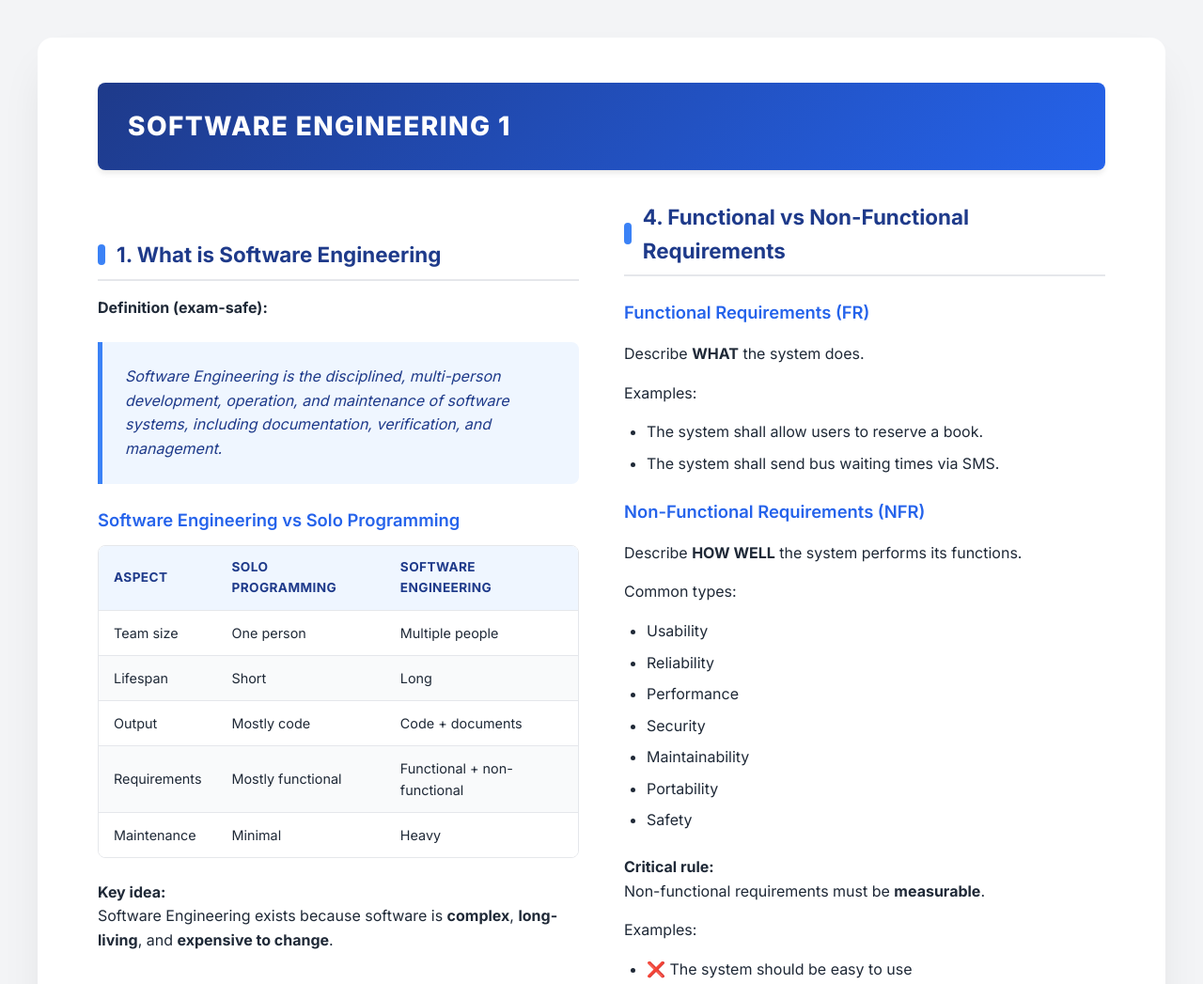
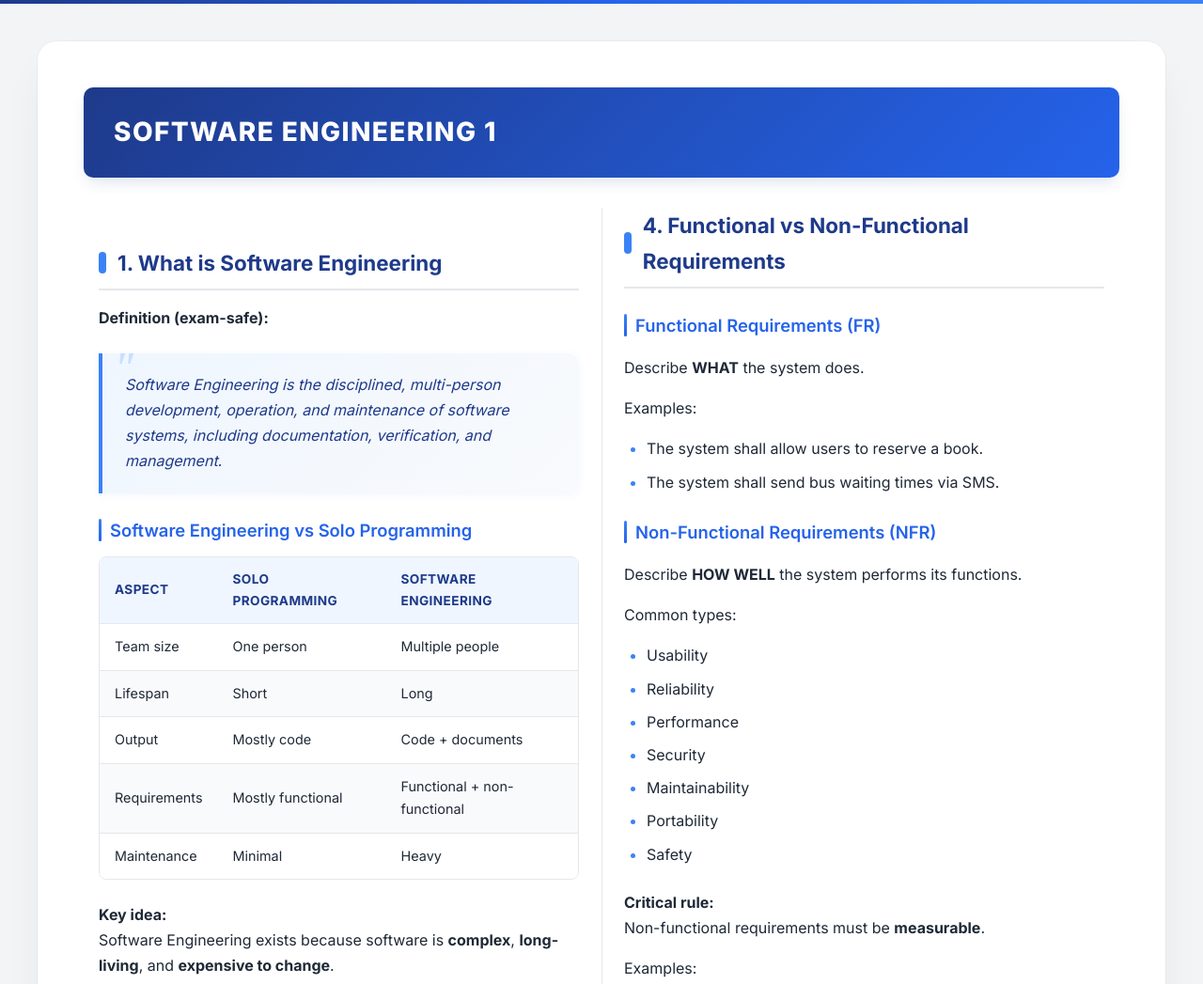
Before and after one commit to PeymanRivandi/SE1ExamNotes, a plain HTML site: page index.html in a window 1280 px wide. Shown: the top 1047 px of the page at 94% size. Drawn offline with Linux system fonts and the light colour scheme.

Commit message:
Enhance styling and layout for improved readability and user experience

```diff
--- a/index.html
+++ b/index.html
@@ -33,15 +33,32 @@
             box-sizing: border-box;
         }
 
+        html {
+            scroll-behavior: smooth;
+        }
+
         body {
             font-family: var(--font-main);
-            font-size: 16px; /* Increased from 11px for readability */
-            line-height: 1.6;
+            font-size: 16px;
+            line-height: 1.7;
             color: var(--text-main);
             margin: 0;
             padding: 0;
             background-color: var(--bg-body);
             -webkit-font-smoothing: antialiased;
+            -moz-osx-font-smoothing: grayscale;
+        }
+
+        /* Top accent bar */
+        body::before {
+            content: '';
+            position: fixed;
+            top: 0;
+            left: 0;
+            right: 0;
+            height: 4px;
+            background: linear-gradient(90deg, var(--primary-dark), var(--primary), var(--accent));
+            z-index: 1000;
         }
 
         /* LAYOUT CONTAINER */
@@ -51,6 +68,7 @@
             margin: 0 auto;
             background: var(--bg-card);
             min-height: 100vh;
+            position: relative;
         }
 
         /* RESPONSIVE COLUMN SYSTEM
@@ -121,6 +139,20 @@
             font-weight: 600;
             break-after: avoid;
             page-break-after: avoid;
+            position: relative;
+            padding-left: 0.75rem;
+        }
+
+        /* Subtle left accent for h3 */
+        h3::before {
+            content: '';
+            position: absolute;
+            left: 0;
+            top: 0.2em;
+            bottom: 0.2em;
+            width: 3px;
+            background: linear-gradient(180deg, var(--accent), var(--primary));
+            border-radius: 2px;
         }
 
         h4 {
@@ -136,7 +168,7 @@
 
         p {
             margin-bottom: 1rem;
-            text-align: left; /* Justify is hard to read on mobile */
+            text-align: left;
         }
 
         /* LISTS */
@@ -147,6 +179,17 @@
 
         li {
             margin-bottom: 0.5rem;
+            position: relative;
+        }
+
+        /* Custom bullet styling for ul */
+        ul li::marker {
+            color: var(--accent);
+        }
+
+        ol li::marker {
+            color: var(--primary);
+            font-weight: 600;
         }
 
         /* TABLE WRAPPER for mobile scroll */
@@ -224,18 +267,47 @@
             background-color: #f9fafb;
         }
 
+        /* Table row hover effect */
+        tbody tr {
+            transition: background-color 0.15s ease;
+        }
+
+        tbody tr:hover {
+            background-color: var(--accent-bg);
+        }
+
         /* SPECIAL ELEMENTS */
 
         /* Blockquotes - Make them pop */
         blockquote {
             margin: 1.5rem 0;
-            padding: 1.5rem;
-            background-color: var(--accent-bg);
-            border-left: 5px solid var(--accent);
+            padding: 1.25rem 1.5rem;
+            background: linear-gradient(135deg, var(--accent-bg) 0%, #f8fafc 100%);
+            border-left: 4px solid var(--accent);
             font-style: italic;
-            border-radius: 0 8px 8px 0;
+            border-radius: 0 12px 12px 0;
             color: var(--primary-dark);
             position: relative;
+            box-shadow: 0 2px 8px rgba(37, 99, 235, 0.06);
+            transition: transform 0.2s ease, box-shadow 0.2s ease;
+        }
+
+        blockquote:hover {
+            transform: translateX(4px);
+            box-shadow: 0 4px 12px rgba(37, 99, 235, 0.1);
+        }
+
+        /* Quote icon */
+        blockquote::before {
+            content: '"';
+            position: absolute;
+            top: -8px;
+            left: 12px;
+            font-size: 3rem;
+            color: var(--accent);
+            opacity: 0.2;
+            font-family: Georgia, serif;
+            line-height: 1;
         }
 
         /* Code & Preformatted */
@@ -243,40 +315,74 @@
             font-family: 'Menlo', 'Monaco', 'Courier New', monospace;
             background-color: #f1f5f9;
             color: #d63384;
-            padding: 0.2em 0.4em;
+            padding: 0.2em 0.5em;
             border-radius: 4px;
-            font-size: 0.9em;
+            font-size: 0.875em;
+            border: 1px solid #e2e8f0;
         }
 
         pre {
-            background-color: #1e293b; /* Dark theme for code blocks */
+            background: linear-gradient(145deg, #1e293b 0%, #0f172a 100%);
             color: #e2e8f0;
-            padding: 1rem;
-            border-radius: 8px;
+            padding: 1.25rem;
+            border-radius: 10px;
             overflow-x: auto;
             margin: 1rem 0;
             font-size: 0.9rem;
-            border: 1px solid var(--border);
+            border: 1px solid #334155;
+            box-shadow: 0 4px 6px -1px rgba(0, 0, 0, 0.1), inset 0 1px 0 rgba(255, 255, 255, 0.05);
         }
 
         pre code {
             background-color: transparent;
             color: inherit;
             padding: 0;
-        }
-
-        /* Highlight classes based on content (using CSS attribute selectors if classes aren't there) */
-        /* Since we can't add classes, we style 'strong' heavily */
+            border: none;
+        }
+
+        /* Strong text styling */
         strong {
             font-weight: 700;
             color: var(--text-main);
         }
 
+        /* Success/Error indicators in content */
+        li:has(> strong:first-child) {
+            padding-left: 0.25rem;
+        }
+
         /* Divider */
         hr {
             border: 0;
-            border-top: 1px solid var(--border);
+            height: 2px;
+            background: linear-gradient(90deg, transparent, var(--border), transparent);
             margin: 3rem 0;
+        }
+
+        /* Selection styling */
+        ::selection {
+            background-color: var(--accent);
+            color: white;
+        }
+
+        /* Smooth scrollbar */
+        ::-webkit-scrollbar {
+            width: 8px;
+            height: 8px;
+        }
+
+        ::-webkit-scrollbar-track {
+            background: #f1f5f9;
+            border-radius: 4px;
+        }
+
+        ::-webkit-scrollbar-thumb {
+            background: var(--border);
+            border-radius: 4px;
+        }
+
+        ::-webkit-scrollbar-thumb:hover {
+            background: var(--text-muted);
         }
 
         /* =========================================
@@ -312,6 +418,11 @@
 
             h3 {
                 font-size: 1rem;
+                padding-left: 0.6rem;
+            }
+
+            h3::before {
+                width: 2px;
             }
 
             ul, ol {
@@ -320,8 +431,21 @@
 
             blockquote {
                 padding: 1rem;
+                padding-left: 1.25rem;
                 margin: 1rem 0;
                 font-size: 0.95rem;
+            }
+
+            blockquote::before {
+                font-size: 2rem;
+                top: -4px;
+                left: 8px;
+            }
+
+            /* Disable hover effects on mobile */
+            blockquote:hover {
+                transform: none;
+                box-shadow: 0 2px 8px rgba(37, 99, 235, 0.06);
             }
 
             pre {
@@ -356,12 +480,16 @@
         @media (min-width: 768px) {
             body {
                 padding: 40px;
+                padding-top: 44px; /* Account for top accent bar */
             }
 
             .page-container {
                 padding: 3rem 4rem;
-                border-radius: 16px;
-                box-shadow: 0 25px 50px -12px rgba(0, 0, 0, 0.1);
+                border-radius: 20px;
+                box-shadow:
+                    0 25px 50px -12px rgba(0, 0, 0, 0.08),
+                    0 0 0 1px rgba(0, 0, 0, 0.03);
+                border: 1px solid rgba(255, 255, 255, 0.8);
             }
 
             /* Enable 2 columns on desktop for efficiency */
@@ -369,11 +497,18 @@
                 column-count: 2;
                 column-gap: 3rem;
                 column-fill: balance;
+                column-rule: 1px solid var(--border);
             }
 
             h1 {
-                margin: 2rem 0 2rem 0;
-                border-radius: 8px;
+                margin: 2rem -1rem 2rem -1rem;
+                border-radius: 10px;
+                box-shadow: 0 8px 16px -4px rgba(30, 58, 138, 0.15);
+            }
+
+            /* Disable blockquote hover on desktop columns to avoid layout issues */
+            blockquote:hover {
+                transform: none;
             }
 
             /* Prevent elements from breaking awkwardly across columns */
@@ -409,7 +544,12 @@
             body {
                 background: white;
                 padding: 0;
-                font-size: 11px; /* Back to small font for printing */
+                font-size: 11px;
+            }
+
+            /* Hide top accent bar */
+            body::before {
+                display: none;
             }
 
             .page-container {
@@ -417,12 +557,14 @@
                 padding: 0;
                 width: 100%;
                 max-width: none;
+                border: none;
             }
 
             .content-columns {
                 column-count: 2;
                 column-gap: 20px;
                 display: block;
+                column-rule: none;
             }
 
             h1 {
@@ -448,12 +590,26 @@
                 display: none;
             }
 
+            h3 {
+                padding-left: 0;
+            }
+
+            h3::before {
+                display: none;
+            }
+
             blockquote {
                 border-left: 2px solid #666;
                 background: #eee;
                 padding: 5px 10px;
                 margin: 5px 0;
                 font-size: 10px;
+                box-shadow: none;
+                transform: none;
+            }
+
+            blockquote::before {
+                display: none;
             }
 
             .table-wrapper, table, pre {
@@ -477,6 +633,11 @@
                 background: #f5f5f5;
                 color: black;
                 border: 1px solid #ccc;
+                box-shadow: none;
+            }
+
+            code {
+                border: none;
             }
 
             /* Hide decorative elements */
```
